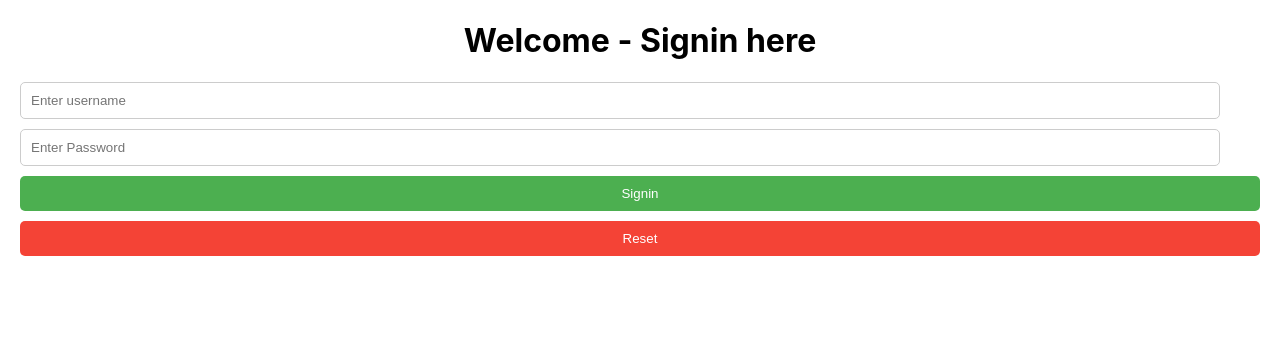
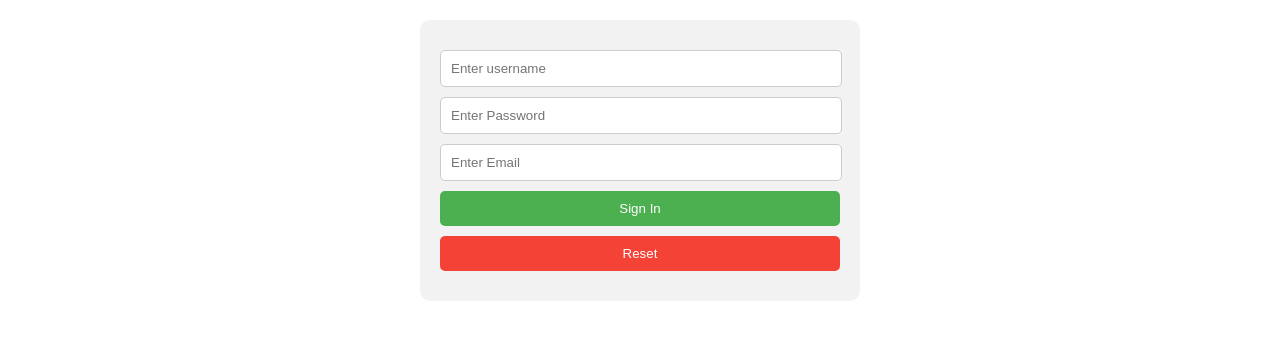
Before and after one commit to iamMseyed/my-react-app, a React (Create React App) app: page / in a window 1280 px wide. Shown: the top 340 px of the page. Built offline with nearby package versions, Linux system fonts and the light colour scheme.

Commit message:
added new loginComponent

```diff
--- a/src/App.js
+++ b/src/App.js
@@ -1,6 +1,6 @@
 import './App.css';
 // import Button from './Button'
-import InputField from './InputField';
+// import InputField from './InputField';
 // import SimpleArray from './SimpleArray';
 // import Playground from './Playground';
 //const carArray = ['Ford', 'BMW', 'Audi'];
@@ -22,14 +22,13 @@ import InputField from './InputField';
 // InputMsg4="Enter email", InputTypeText="text",InputTypeMail="email",InputTypePassword="password",
 // DropDownValue = ['Male','Female'],
 //buttonValue = ['Signup','Signin','Reset'];
-
 /*
 import UseContextWith from './UseContextWith';
+import UseContextWithout from './UseContextWithout';
+*/
+// import LoginComponent from './LoginComponent';
 
-import UseContextWithout from './UseContextWithout';
-
-*/
-import LoginComponent from './LoginComponent';
+import UseContextPractical from './UseContextPractical';
 
 function App() {
   return (
@@ -72,10 +71,11 @@ function App() {
        <UseContextExample/> */}
     {/*
       <UseContextWithout/>
-      <UseContextWith/>
-       */}
-       <LoginComponent/>
+      <UseContextWith/> */}
 
+      {/* <LoginComponent/> */}
+
+      <UseContextPractical/>
     </div>
   );
 }
--- a/src/InputField.js
+++ b/src/InputField.js
@@ -49,14 +49,16 @@ return(
 */
 
 
-function InputField({ test, placeholder, name, value, onChange }) {
+function InputField({ type, placeholder, name, value, onChange }) {
     return (
         <input
-            type={test === "true" ? 'text' : 'password'}
+            type={type}
             placeholder={placeholder}
             name={name}
             value={value}
+            required
             onChange={onChange}
+
         />
     );
 }
--- a/src/LoginComponent.js
+++ b/src/LoginComponent.js
@@ -1,4 +1,4 @@
-import React, { useContext, useState, createContext } from "react";
+import { useContext, useState, createContext } from "react";
 import InputField from "./InputField";
 
 const LoginDetailsContext = createContext();
@@ -11,7 +11,7 @@ function LoginComponent() {
 
     return (
         <LoginDetailsContext.Provider value={{ details, setDetails }}>
-            <Layout />
+            <Layout/>
         </LoginDetailsContext.Provider>
     );
 }
--- /dev/null
+++ b/src/UseContextPractical.js
@@ -0,0 +1,159 @@
+import { useContext, createContext, useState } from 'react';
+import InputField from './InputField';
+
+const AuthContext = createContext();
+
+const AuthProvider = ({ children }) => {
+  const [user, setUser] = useState(null);
+
+  const login = (userData) => {
+    setUser(userData);
+  };
+
+  const logout = () => {
+    setUser(null);
+  };
+
+  return (
+    <AuthContext.Provider value={{ user, login, logout }}>
+      {children}
+    </AuthContext.Provider>
+  );
+};
+
+function UseContextPractical() {
+  const [details, setDetails] = useState({
+    username: '',
+    password: '',
+    email: '',
+  });
+
+  const [compare] = useState({
+    username: [
+      'un1', 'un2','un3', 'un4','un5', 'un6','un7', 'un8','un9', 'un10'
+    ],
+    kunz: [
+      'pw1','pw2','pw3','pw4','pw5','pw6','pw7','pw8','pw9','pw10'
+    ]
+  });
+
+  return (
+    <AuthProvider>
+      <LoginPage details={details} setDetails={setDetails} />
+      <Dashboard compare={compare} />
+    </AuthProvider>
+  );
+}
+
+function LoginPage({ details, setDetails }) {
+  const { user, login } = useContext(AuthContext);
+
+  const handleChange = (e) => {
+    const { name, value } = e.target;
+    setDetails((prevDetails) => ({
+      ...prevDetails,
+      [name]: value,
+    }));
+  };
+
+  const signin = (e) => {
+    e.preventDefault();
+    if (
+      details.username.length === 0 ||
+      details.password.length === 0 ||
+      details.email.length === 0
+    ) {
+      alert('All fields are required');
+      return;
+    }
+
+    const userData = {
+      username: details.username,
+      password: details.password,
+      email: details.email
+    };
+
+    login(userData);
+    setDetails({
+      username: '',
+      password: '',
+      email: '',
+    });
+  };
+
+  const reset = () => {
+    setDetails({
+      username: '',
+      password: '',
+      email: '',
+    });
+  };
+
+  if (!user) {
+    return (
+      <form>
+        <InputField
+          placeholder="Enter username"
+          name="username"
+          type="text"
+          value={details.username}
+          onChange={handleChange}
+        />
+        <InputField
+          placeholder="Enter Password"
+          name="password"
+          type="password"
+          value={details.password}
+          onChange={handleChange}
+        />
+        <InputField
+          placeholder="Enter Email"
+          name="email"
+          type="email"
+          value={details.email}
+          onChange={handleChange}
+        />
+        <button className="button" onClick={signin}>
+          Sign In
+        </button>
+        <button id="Reset" onClick={reset}>
+          Reset
+        </button>
+      </form>
+    );
+  }
+
+  return null;
+}
+
+const Dashboard = ({ compare }) => {
+  const { user, logout } = useContext(AuthContext);
+
+  if (!user) {
+    return null;
+  }
+
+  const usernames = compare.username;
+  const passwords = compare.kunz;
+
+  const isValidUser = usernames.includes(user.username) && passwords.includes(user.password);
+
+  if (isValidUser) {
+    return (
+      <form>
+        <h1>Dashboard</h1>
+        <p>Welcome, {user.username} ({user.email})</p>
+        <button onClick={logout}>Logout</button>
+      </form>
+    );
+  } else {
+    return (
+      <form>
+        <p>Bad credentials!</p>
+        <button onClick={logout}>Back To Login</button>
+      </form>
+    );
+  }
+};
+
+export default UseContextPractical;
```
